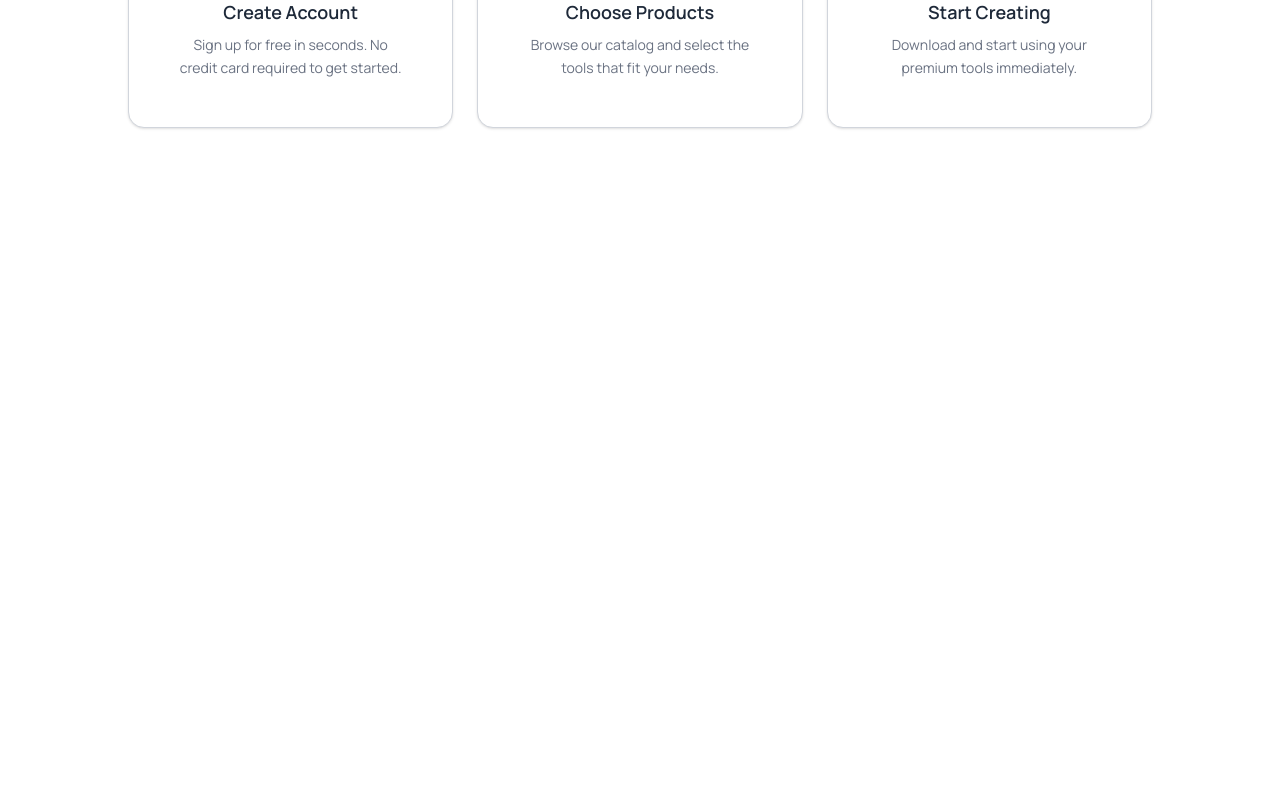
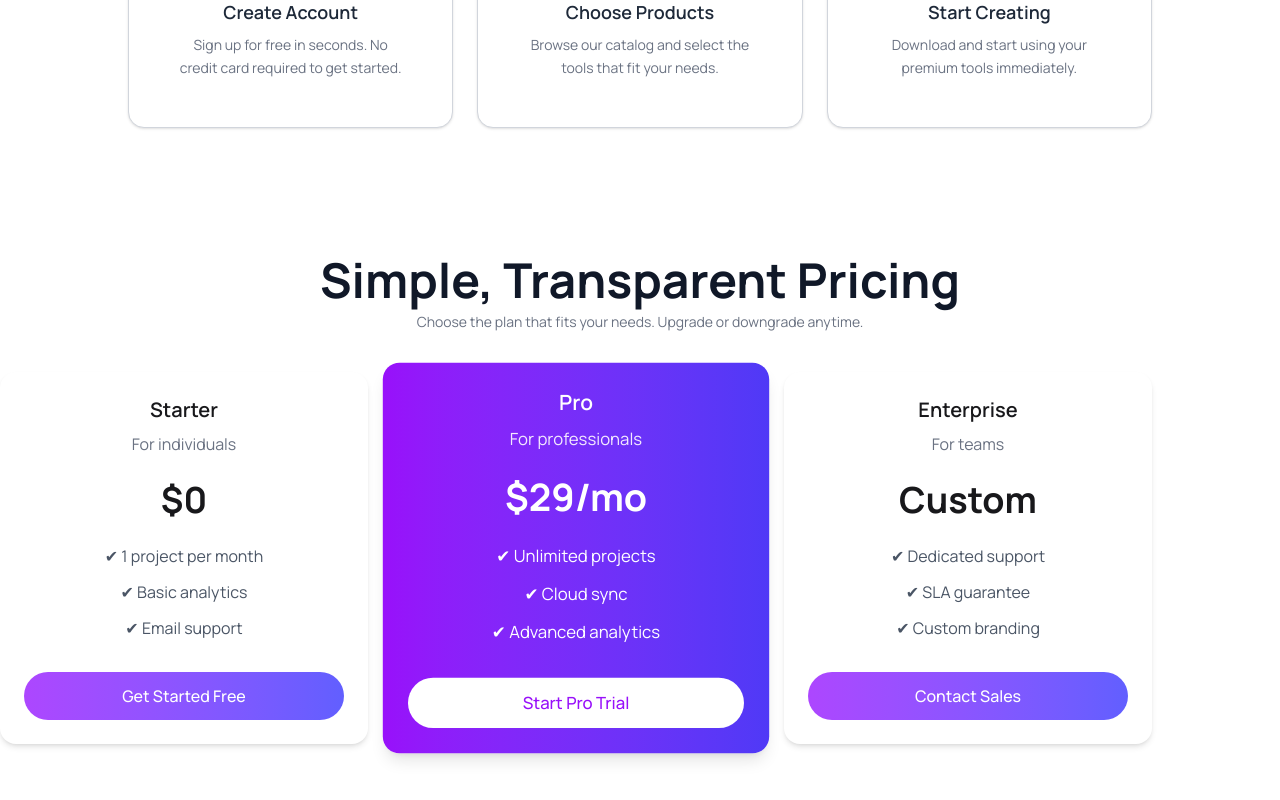
Before and after one commit to rshihab21/digitools-app, a React (Vite) app: page / in a window 1280 px wide. Shown: the part 2534-3334 px from the top of the page. Before the commit the page ends 2726 px from the top, so only its background shows below. Built offline with nearby package versions, Linux system fonts and the light colour scheme.

Commit message:
Design prising area

```diff
--- a/src/App.jsx
+++ b/src/App.jsx
@@ -4,6 +4,7 @@ import Navbar from "./components/Navbar/Navbar"
 import Products from "./components/Products/Products"
 import Stats from "./components/Stats/Stats"
 import Steps from "./components/Steps/Steps"
+import PrisingTable from "./components/PrisingTable/PrisingTable"
 
 const fetchProduct = async () => {
   const res = await fetch("/products.json")
@@ -52,7 +53,7 @@ const App = () => {
         <Products view={view} checkout={checkout} total={total} isInCart={isInCart} removeFromCart={removeFromCart} handleAddToCart={handleAddToCart} setView={setView} cart={cart} productPromise={productPromise}></Products>
       </Suspense>
       <Steps/>
-
+      <PrisingTable/>
     </div>
   )
 }
--- /dev/null
+++ b/src/components/PrisingTable/PrisingTable.jsx
@@ -0,0 +1,70 @@
+
+const PrisingTable = () => {
+    return (
+        <div className="container mx-auto my-16">
+            <div className="max-w-5xl mx-auto text-center mb-10">
+                <h2 className="text-5xl font-bold text-gray-900 mb-2">
+                    Simple, Transparent Pricing
+                </h2>
+                <p className="text-sm text-gray-500">
+                    Choose the plan that fits your needs. Upgrade or downgrade anytime.
+                </p>
+            </div>
+            <div className="grid md:grid-cols-3 gap-6 max-w-6xl w-full">
+                <div className="bg-white rounded-2xl shadow-md p-6 text-center">
+                    <h3 className="text-xl font-semibold mb-2">Starter</h3>
+                    <p className="text-gray-500 mb-6">For individuals</p>
+
+                    <h1 className="text-4xl font-bold mb-6">$0</h1>
+
+                    <ul className="space-y-3 text-gray-600 mb-8">
+                        <li>✔ 1 project per month</li>
+                        <li>✔ Basic analytics</li>
+                        <li>✔ Email support</li>
+                    </ul>
+
+                    <button className="w-full py-3 rounded-full bg-gradient-to-r from-purple-500 to-indigo-500 text-white font-medium">
+                        Get Started Free
+                    </button>
+                </div>
+
+                <div className="bg-gradient-to-r from-purple-600 to-indigo-600 text-white rounded-2xl shadow-lg p-6 text-center transform scale-105">
+                    <h3 className="text-xl font-semibold mb-2">Pro</h3>
+                    <p className="text-purple-100 mb-6">For professionals</p>
+
+                    <h1 className="text-4xl font-bold mb-6">$29/mo</h1>
+
+                    <ul className="space-y-3 mb-8">
+                        <li>✔ Unlimited projects</li>
+                        <li>✔ Cloud sync</li>
+                        <li>✔ Advanced analytics</li>
+                    </ul>
+
+                    <button className="w-full py-3 rounded-full bg-white text-purple-600 font-medium">
+                        Start Pro Trial
+                    </button>
+                </div>
+
+                <div className="bg-white rounded-2xl shadow-md p-6 text-center">
+                    <h3 className="text-xl font-semibold mb-2">Enterprise</h3>
+                    <p className="text-gray-500 mb-6">For teams</p>
+
+                    <h1 className="text-4xl font-bold mb-6">Custom</h1>
+
+                    <ul className="space-y-3 text-gray-600 mb-8">
+                        <li>✔ Dedicated support</li>
+                        <li>✔ SLA guarantee</li>
+                        <li>✔ Custom branding</li>
+                    </ul>
+
+                    <button className="w-full py-3 rounded-full bg-gradient-to-r from-purple-500 to-indigo-500 text-white font-medium">
+                        Contact Sales
+                    </button>
+                </div>
+
+            </div>
+        </div>
+    )
+}
+
+export default PrisingTable
```
